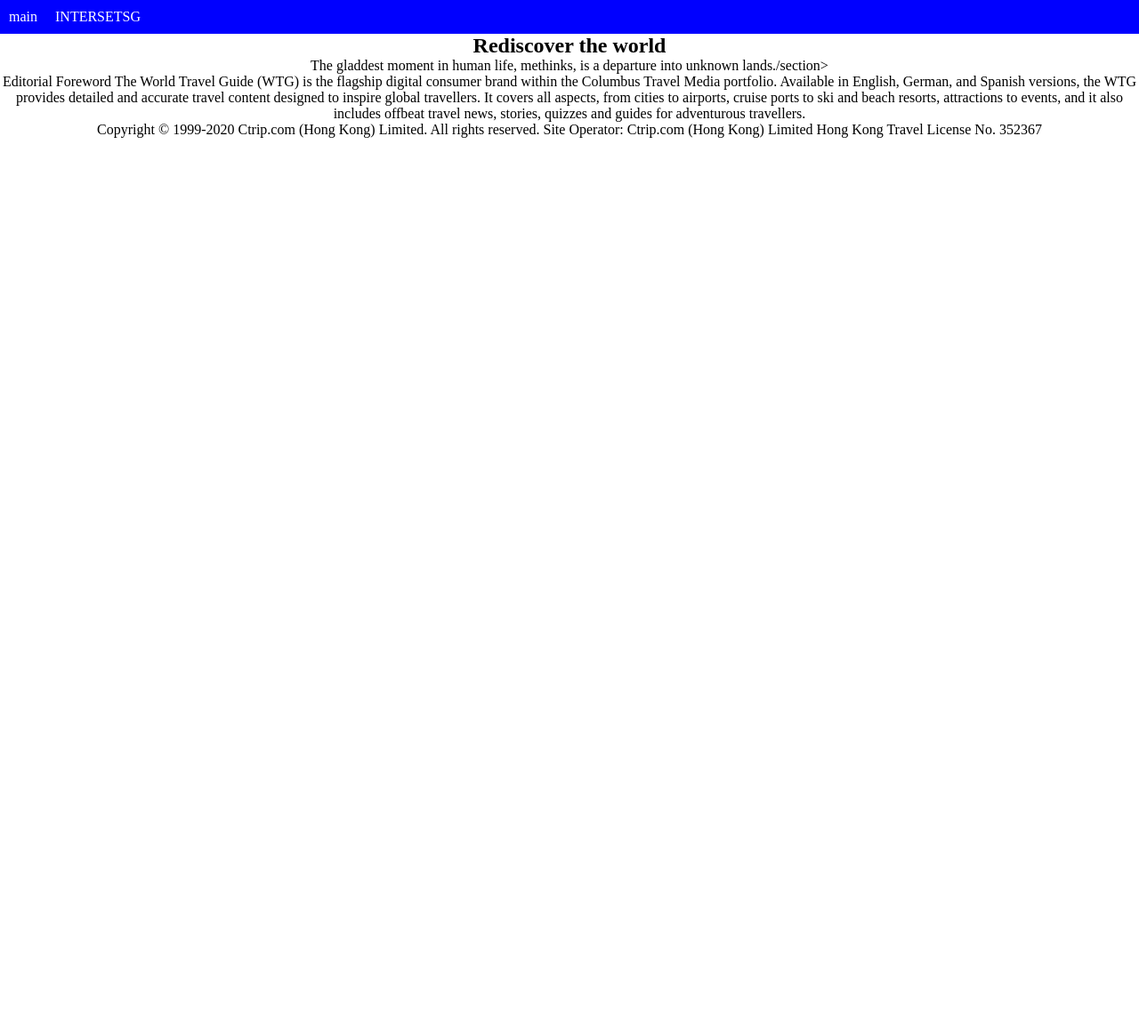
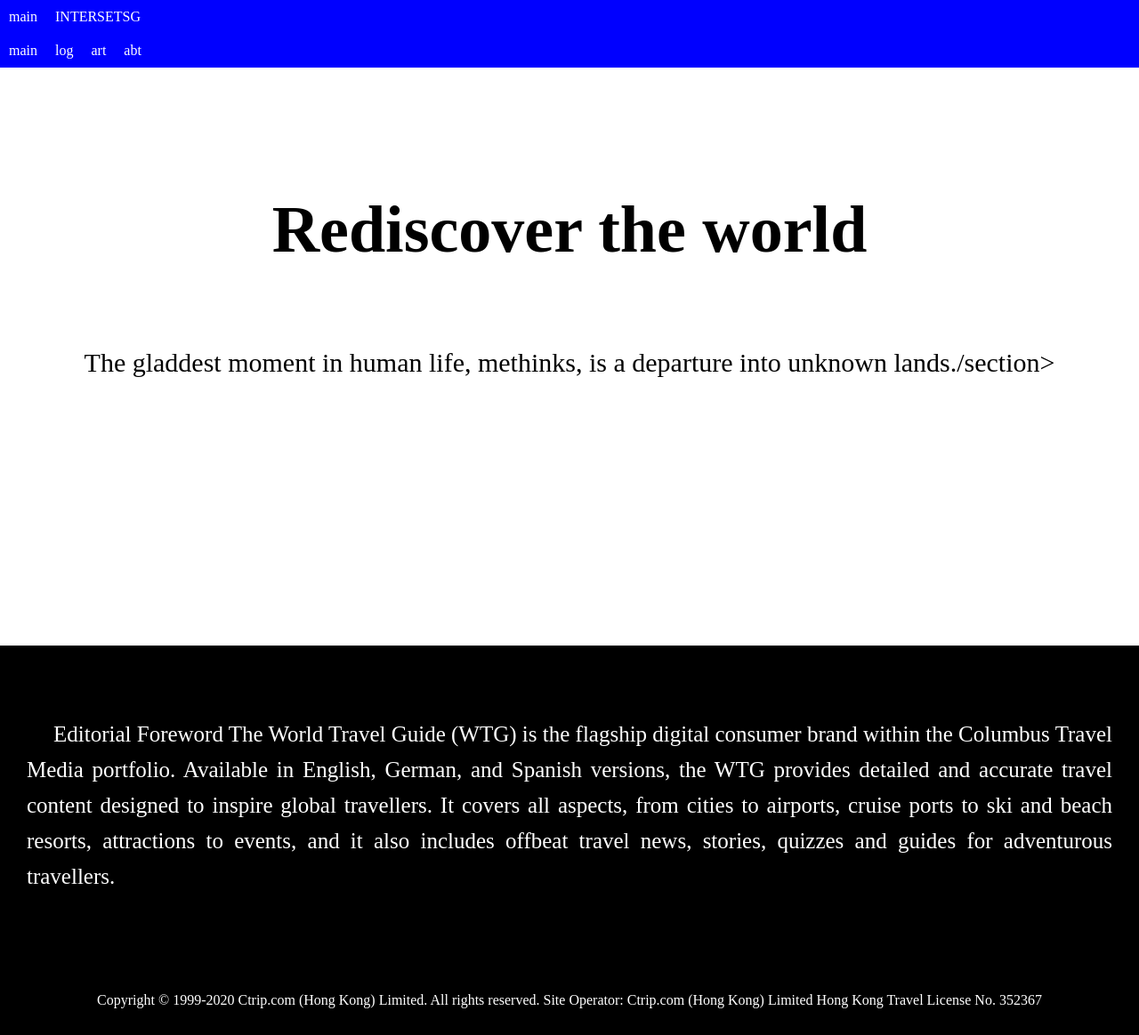
Before and after one commit to Davudbarnyak23/python-flask, a Flask app: page / in a window 1280 px wide. Shown: the whole page at 89% size. Before the commit the page ends 155 px from the top, so only its background shows below. Run offline with Flask 3, Linux system fonts and the light colour scheme.

Commit message:
mi2comit

```diff
--- a/main.py
+++ b/main.py
@@ -1,18 +1,34 @@
 from flask import Flask, render_template
-import random
 
 app = Flask(__name__)
 
 
 @app.route('/')
-def index():
-    return render_template('index.html')
+@app.route('/name')
+def index(name=""):
+    return render_template('index.html', name=name)
 
 
 @app.route('/login')
 def login():
     return render_template('login.html')
 
+
+@app.route('/about')
+def about():
+    return render_template('about.html')
+
+
+@app.route('/articles')
+def articles():
+    return render_template('articles.html')
+
+
+@app.route('/details')
+def details():
+    return render_template('details.html')
+
+
 # toko dla server
 if __name__ == '__main__':
     app.run(debug=True)
--- a/static/css/style.css
+++ b/static/css/style.css
@@ -19,11 +19,41 @@
 .menu a:hover{
     background-color:rgb(100,100,100);
 }
+/*--- main ---*/
 
 
+/*--- logo ---*/
 .logo{
     height: 650px;
-    background-image: utl('../images/aleksandr.jpg')
+    background-image: utl('../images/aleksandr.jpg');
     background-size: cover;
     text-align: center;
 }
+.logo h1{
+    color: black;
+    font-size: 74px;
+    padding-top: 140px;
+}
+.logo p{
+    color: black;
+    font-size: 30px;
+    padding-top: 90px;
+}
+.about{
+    background-color: black;
+    color: white;
+    font-size: 25px;
+    line-height: 40px;
+    text-indent: 30px;
+    text-align: justify;
+    padding: 80px 30px;
+}
+
+/*--- footer ---*/
+footer{
+    background-color: black;
+    color: white;
+    fotn-size: 15 px;
+    text-align: center;
+    padding: 30px;
+}
--- a/templates/index.html
+++ b/templates/index.html
@@ -16,12 +16,15 @@
         </nav>
     </header>
     <main>
+        {% extends "layout.html" %}
+
+        {% block content %}
         <section class="logo">
             <h1>Rediscover the world</h1>
             <p>The gladdest moment in human life,
             methinks, is a departure
             into unknown lands./section></p>
-
+        </section>
         <section class="about">
             <p>Editorial Foreword
             The World Travel Guide (WTG) is the flagship digital consumer brand within the Columbus Travel Media
@@ -34,6 +37,8 @@
                 Site Operator: Ctrip.com (Hong Kong) Limited
                 Hong Kong Travel License No. 352367</p>
         </footer>
+
+        {% endblock %}
     </main>
 </body>
 </html>
--- /dev/null
+++ b/templates/layout.html
@@ -0,0 +1,35 @@
+<!DOCTYPE html>
+<html lang="en">
+<head>
+    <meta charset="UTF-8">
+    <meta name="viewport" content="width=device-width, initial-scale=1.0">
+    {% if title %}
+        <title>{{title}}</title>
+    {% else %}
+    <title>Rediscover the world</title>
+    {% endif %}
+    <link rel="stylesheet" href="{{ url_for('static', filename='css/style.css') }}">
+</head>
+<body>
+    <header>
+        <nav>
+            <ul class="menu">
+                <li><a href="/">main</a></li>
+                <li><a href="/login">log</a></li>
+                <li><a href="/articles">art</a></li>
+                <li><a href="/about">abt</a></li>
+
+            </ul>
+        </nav>
+    </header>
+    <main>
+        {% block content %}
+    </main>
+        <footer>
+            <p>Copyright © 1999-2020 Ctrip.com (Hong Kong) Limited. All rights reserved.
+                Site Operator: Ctrip.com (Hong Kong) Limited
+                Hong Kong Travel License No. 352367</p>
+        </footer>
+    {% endblock %}
+</body>
+</html>
```
Also changed, not shown: help/h22/help.md (added, +23 -0 lines), templates/about.html (added, +7 -0 lines), templates/articles.html (added, +7 -0 lines), templates/details.html (added, +7 -0 lines), templates/login.html (+4 -11 lines), help/h22/help-image/jinja.png (added), help/h22/help-image/py-an.png (added).
